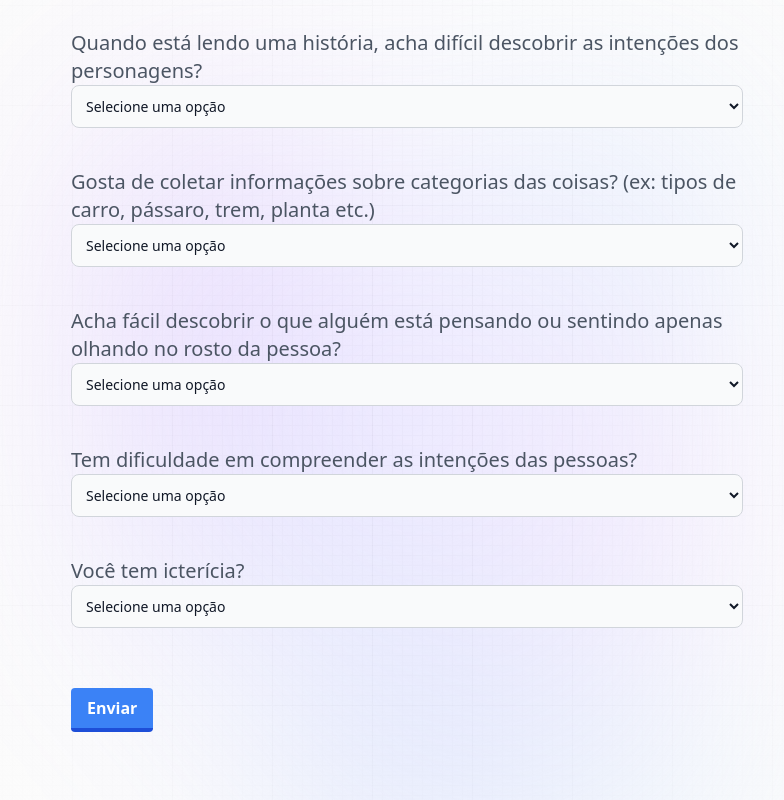
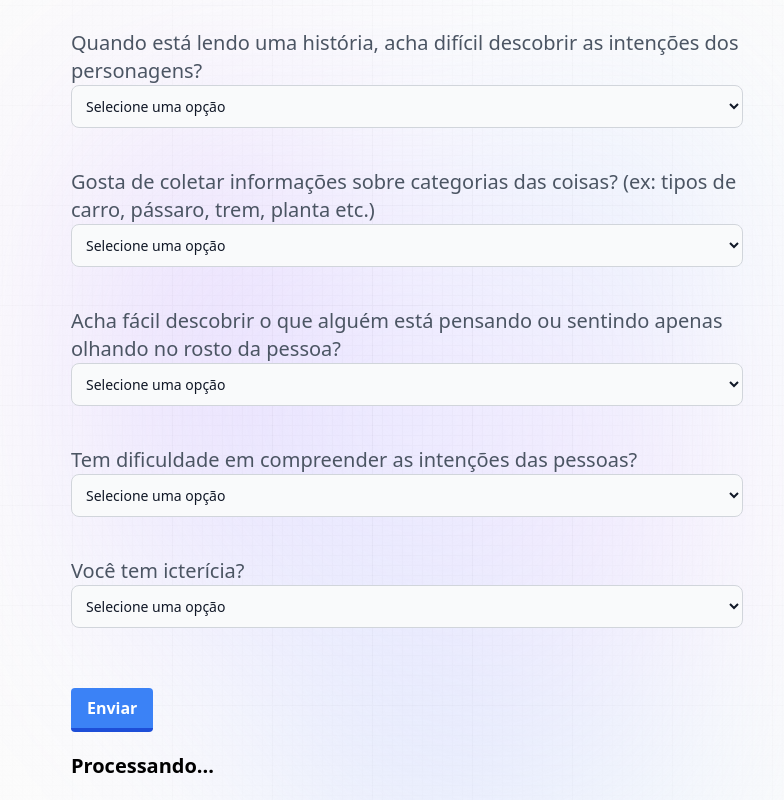
Before and after one commit to R1E2N3/nextjs-flask, a Next.js app: page /test/adult in a window 1280 px wide. Both pictures are taken after a click on the button "Enviar". Shown: the part 1029-1829 px from the top of the page, without its empty margins (233-1017 px from the left). Built offline with nearby package versions, Linux system fonts and the light colour scheme; no server answers.

Commit message:
Design changes.

```diff
--- a/components/FormAdolescent.jsx
+++ b/components/FormAdolescent.jsx
@@ -194,7 +194,7 @@ const FormAdolescent = () => {
             {
                 processando && !resposta ? (
                     <div>
-                        <p className='head_text'>Processando...</p>
+                        <p className='text-xl font-semibold'>Processando...</p>
                     </div>
                  ) : (
                     <div className='hidden'></div>
--- a/components/FormAdulto.jsx
+++ b/components/FormAdulto.jsx
@@ -193,18 +193,19 @@ const FormTesting = () => {
             <button className='ui_btn' type="submit">Enviar</button>
 
         </form>
+
             )}
-            <br />
-            <br />
-            {
+                        {
                 processando && !resposta ? (
                     <div>
-                        <p>Processando...</p>
+                        <p className='text-xl font-semibold'>Processando...</p>
                     </div>
                 ) : (
                     <div className='hidden'></div>
                 )
             }
+            <br />
+            <br />
         </section>
     );
 }
```
Also changed, not shown: components/FormCrianca.jsx (+3 -4 lines).
